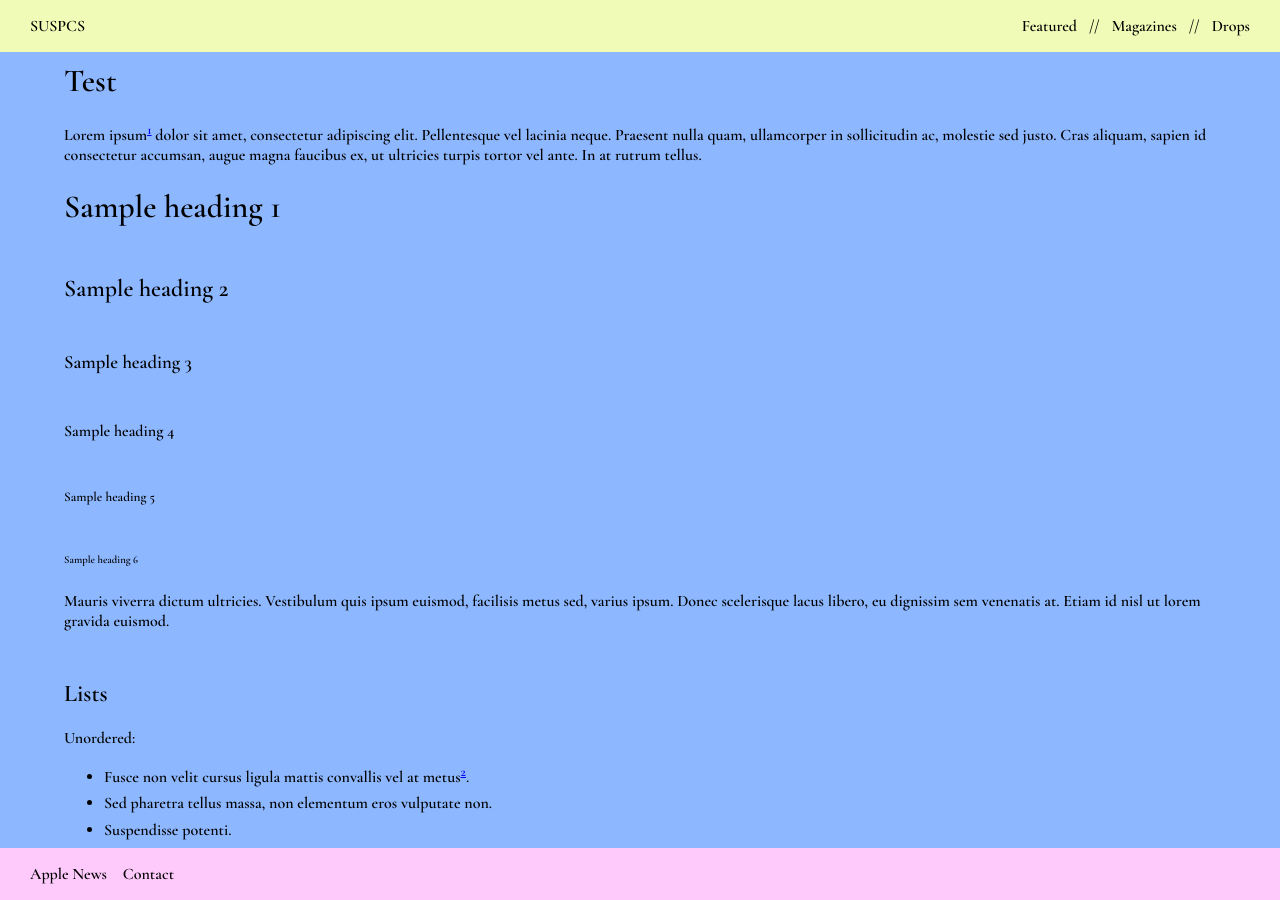
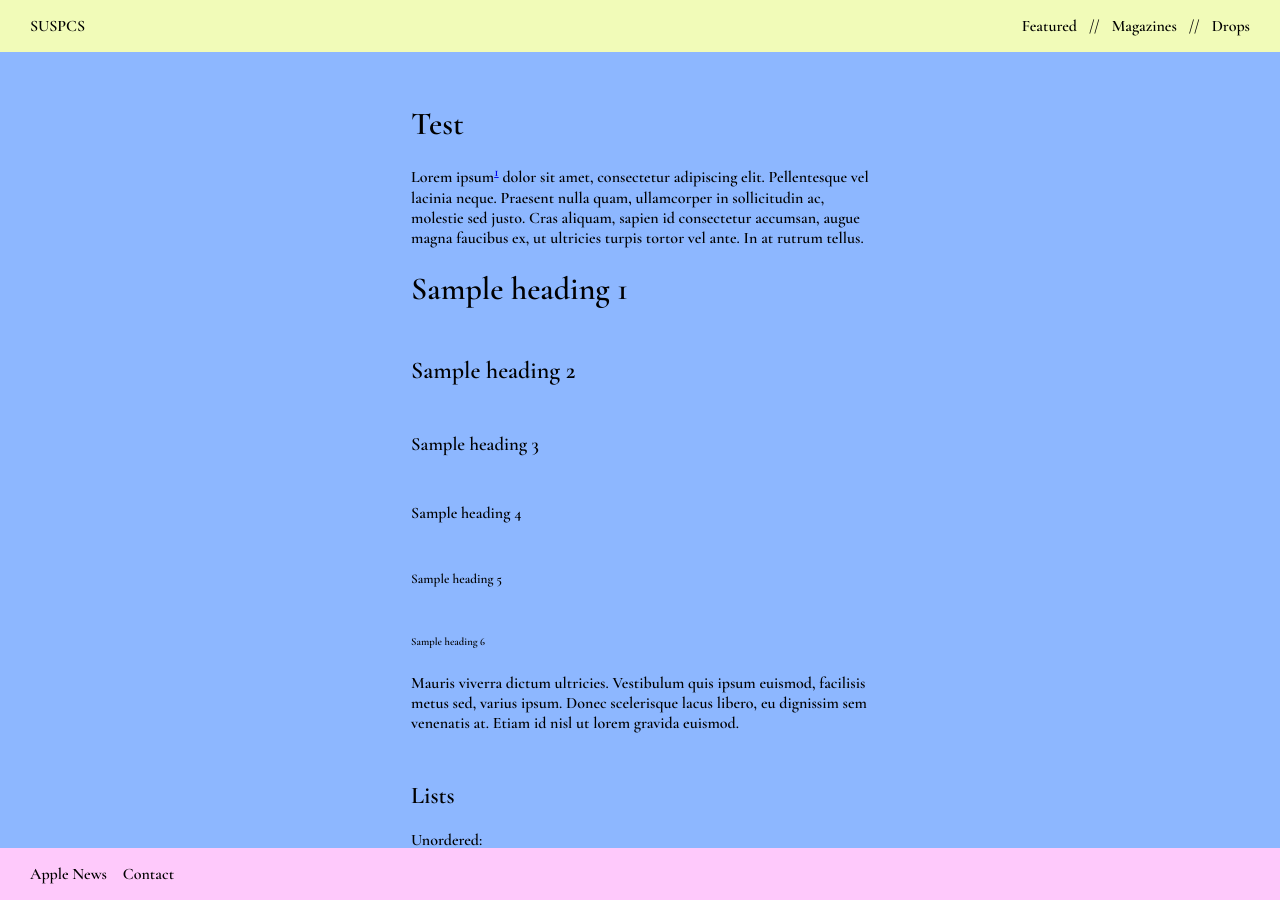
Before and after one commit to SUSPCS/suspcs.xyz, a Jekyll site: the page built from _posts/2020-12-31-test.md, in a window 1280 px wide and 900 px high. Built offline with Jekyll 4.4.1, drawn with Linux system fonts in a browser that asks for light colours.

Commit message:
post update page

```diff
--- a/_layouts/post.html
+++ b/_layouts/post.html
@@ -2,6 +2,8 @@
 layout: default
 ---
 
+<main class="page-content" aria-label="Content">
+	<div class="wrapper">
 		<style>
 			h2, h3, h4, h5, h6 {
 				 margin-top: 3rem;
@@ -56,7 +58,8 @@ h2, h3, h4, h5, h6 {
 			 blockquote p {
 				 margin: 0;
 			}
-
 		</style>
 		<h1>{{ page.title }}</h1>
 		{{ content }}
+	</div>
+</main>
```
Lines whose indentation alone changed are shown as unchanged.
